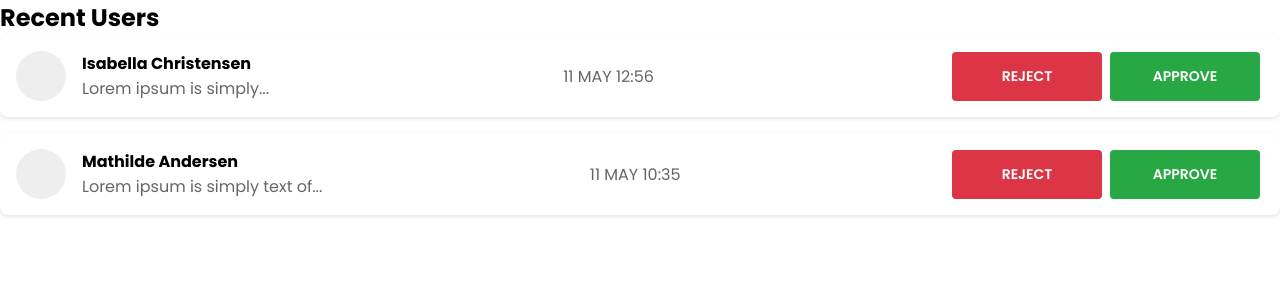
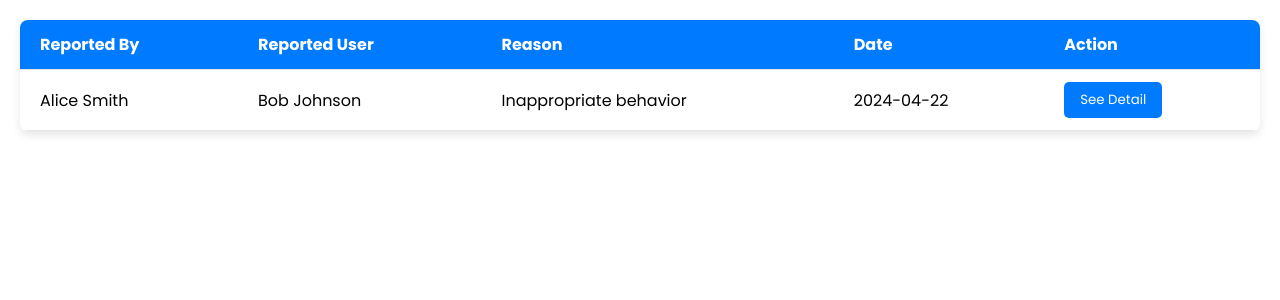
Before and after one commit to VroomUni/frontendAdmin, a React (Create React App) app: page /table in a window 1280 px wide. Shown: the top 300 px of the page. Built offline with nearby package versions, Linux system fonts and the light colour scheme.

Commit message:
added first version of report table

```diff
--- a/src/components/MainSection2.js
+++ b/src/components/MainSection2.js
@@ -1,12 +1,13 @@
 import React from 'react';
 import './Dashboard.css';
 import Navigation from './Navigation';
+import TableAdmin from './TableAdmin';
 
 const MainSection = () => {
   return (
      <div className="container">
        <Navigation />
-    <section className="main">
+    {/* <section className="main">
 
       <div className="main-top">
         <p>the main section 222222222222222222222 test !</p>
@@ -51,12 +52,13 @@ const MainSection = () => {
           <a href="#">See all</a>
         </div>
 
-        {/* Job cards */}
+
         <div className="job_card">
-          {/* Each job card */}
+
         </div>
       </div>
-    </section>
+    </section> */}
+    <TableAdmin/>
     </div>
   );
 
--- a/src/components/TableAdmin.css
+++ b/src/components/TableAdmin.css
@@ -1,74 +1,103 @@
-.dashboard {
+.reports-table-container {
   font-family: 'Arial', sans-serif;
+  overflow-x: auto;
+  margin: 20px;
+  box-shadow: 0 4px 8px rgba(0,0,0,0.1);
+  border-radius: 8px;
+  overflow: hidden;
 }
 
-  .user-list {
-    margin: 0;
-    padding: 0;
-    list-style: none;
+.reports-table-header {
+  background-color: #007bff;
+  color: #ffffff;
+  text-align: left;
+  font-weight: bold;
+  padding: 12px 20px;
 }
 
-  .user-item {
-    display: flex;
-    align-items: center;
-    justify-content: space-between;
-    margin-bottom: 1rem;
-    padding: 1rem;
-    background-color: #fff;
-    border-radius: 8px;
-    box-shadow: 0 2px 4px rgba(0, 0, 0, 0.1);
+.reports-table {
+  width: 100%;
+  border-collapse: collapse;
+  background-color: #ffffff;
 }
 
-  .user-info {
-    display: flex;
-    align-items: center;
+.reports-table th,
+.reports-table td {
+  padding: 12px 20px;
+  border-bottom: 1px solid #e7e7e7;
 }
 
-  .avatar {
-    width: 50px;
-    height: 50px;
-    border-radius: 50%;
-    background-color: #eee;
-    margin-right: 1rem;
+.reports-table tr:nth-child(even) {
+  background-color: #f8f8f8;
 }
 
-  .details h3 {
-    margin: 0;
-    font-size: 1rem;
+/* Assuming you're using a similar layout for user details */
+.user-detail img {
+  border-radius: 50%;
+  width: 40px; /* Adjust size as needed */
+  margin-right: 10px;
 }
 
-  .details p {
-    margin: 0;
-    color: #666;
+.user-email {
+  color: #555;
+  font-size: 0.9em;
 }
 
-  .timestamp {
-    color: #666;
+/* Status indicator for the report status */
+.status-indicator {
+  padding: 5px 12px;
+  color: white;
+  border-radius: 10px;
+  font-size: 0.75em;
+  display: inline-block;
 }
 
-  .actions {
-    display: flex;
-    align-items: center;
+/* Define colors for different statuses, if applicable */
+.reported {
+  background-color: #ffc107;
 }
 
-  .btn {
-    padding: 0.5rem 1rem;
-    margin: 0 0.25rem;
-    border: none;
-    border-radius: 4px;
-    cursor: pointer;
-    color: white;
-    font-size: 0.875rem;
-  }
-
-  .btn.approve {
+.resolved {
   background-color: #28a745;
 }
 
-  .btn.reject {
+.unresolved {
   background-color: #dc3545;
 }
 
-  .btn:hover {
-    opacity: 0.9;
+.action-button {
+  background-color: #007bff;
+  color: white;
+  border: none;
+  padding: 8px 16px;
+  border-radius: 5px;
+  cursor: pointer;
+  transition: background-color 0.3s ease;
 }
+
+.action-button:hover {
+  background-color: #0056b3;
+}
+
+.ban-button {
+  background-color: #dc3545;
+}
+
+.ban-button:hover {
+  background-color: #bd2130;
+}
+
+/* Responsive styling */
+@media screen and (max-width: 768px) {
+  .reports-table-header, .reports-table th, .reports-table td {
+    padding: 8px;
+  }
+
+  .user-detail img {
+    width: 30px; /* Adjust size for mobile */
+  }
+
+  .action-button {
+    padding: 6px 12px;
+  }
+}
--- a/src/components/TableAdmin.js
+++ b/src/components/TableAdmin.js
@@ -1,50 +1,69 @@
-import React from 'react';
-import './TableAdmin.css';
+import React, { useState } from 'react';
+import './TableAdmin.css'; // Ensure your CSS file is named TableAdmin.css and is in the same directory
 
-const usersData = [
-  { id: 1, name: 'Isabella Christensen', message: 'Lorem ipsum is simply...', date: '11 MAY 12:56' },
-  { id: 2, name: 'Mathilde Andersen', message: 'Lorem ipsum is simply text of...', date: '11 MAY 10:35' },
-  // ... more users
-];
+// ReportRow component represents a single row in the reports table
+const ReportRow = ({ report, onDetails }) => {
+  return (
+    <tr>
+      <td>{report.reportedBy.name}</td>
+      <td>{report.reportedUser.name}</td>
+      <td>{report.reason}</td>
+      <td>{report.date}</td>
+      <td>
+        <button className="action-button ban" onClick={() => onDetails(report.reportedUser.userId)}>
+          See Detail
+        </button>
+      </td>
+    </tr>
+  );
+};
 
-const TableAdmin = () => {
-  const handleApprove = (userId) => {
-    console.log('Approve', userId);
-    // Implement the approve logic here
-  };
+// ReportTableAdmin component holds the state for all reports and renders the table
+const ReportTableAdmin = () => {
+  const [reports, setReports] = useState([
+    // Example report data
+    {
+      reportId: 'R1',
+      reportedBy: {
+        name: 'Alice Smith',
+        userId: 'U1'
+      },
+      reportedUser: {
+        name: 'Bob Johnson',
+        userId: 'U2'
+      },
+      reason: 'Inappropriate behavior',
+      date: '2024-04-22',
+    },
+    // ... add more reports as needed
+  ]);
 
-  const handleReject = (userId) => {
-    console.log('Reject', userId);
-    // Implement the reject logic here
+  const handleSeeDetails = (userId) => {
+    console.log('See Details', userId);
+    // Placeholder for ban logic, e.g., API call to ban the user
+    // After banning, you may want to remove the report from the list or mark as resolved
   };
 
   return (
-    <div className="dashboard">
-      <h2>Recent Users</h2>
-      <div className="user-list">
-        {usersData.map(user => (
-          <div key={user.id} className="user-item">
-            <div className="user-info">
-              <div className="avatar">
-                {/* Avatar should be placed here */}
-              </div>
-              <div className="details">
-                <h3>{user.name}</h3>
-                <p>{user.message}</p>
-              </div>
-            </div>
-            <div className="timestamp">
-              {user.date}
-            </div>
-            <div className="actions">
-              <button className="btn reject" onClick={() => handleReject(user.id)}>Reject</button>
-              <button className="btn approve" onClick={() => handleApprove(user.id)}>Approve</button>
-            </div>
-          </div>
-        ))}
-      </div>
+    <div className="reports-table-container">
+      <table className="reports-table">
+        <thead className="reports-table-header">
+          <tr>
+            <th>Reported By</th>
+            <th>Reported User</th>
+            <th>Reason</th>
+            <th>Date</th>
+            <th>Action</th>
+          </tr>
+        </thead>
+        <tbody>
+          {reports.map((report) => (
+            <ReportRow key={report.reportId} report={report} onDetails={handleSeeDetails} />
+          ))}
+        </tbody>
+      </table>
     </div>
   );
 };
 
-export default TableAdmin;
+export default ReportTableAdmin;
```
Lines whose indentation alone changed are shown as unchanged.
